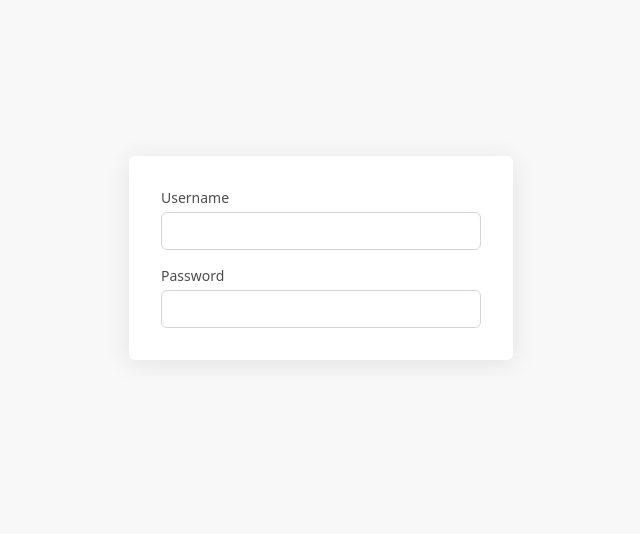
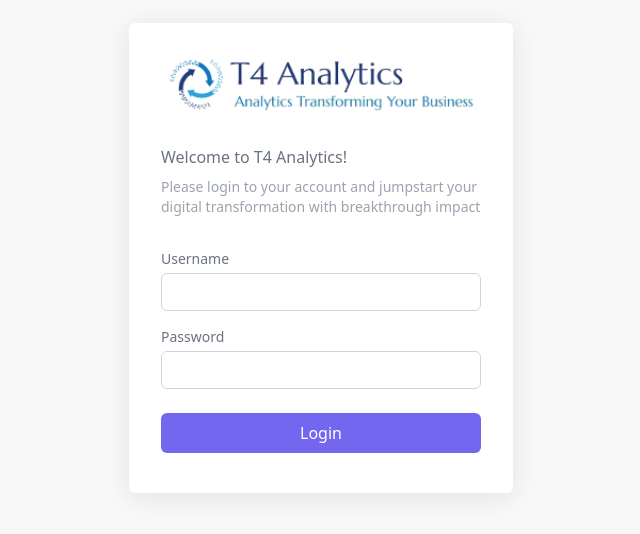
Before and after one commit to caneral/t4task, a React (Create React App) app: page / in a window 1280 px wide. Shown: the part 142-676 px from the top of the page, without its empty margins (319-959 px from the left). Built offline with nearby package versions, Linux system fonts and the light colour scheme.

Commit message:
Login page designed.

```diff
--- /dev/null
+++ b/src/components/Button/index.js
@@ -0,0 +1,11 @@
+import React from "react";
+
+const Button = ({ title }) => {
+  return (
+    <button className={`bg-[#7367f0] text-white font-medium p-2 my-2 rounded-md hover:shadow-xl  `}>
+      {title}
+    </button>
+  );
+};
+
+export default Button;
--- a/src/components/Card/Card.js
+++ b/src/components/Card/Card.js
@@ -3,7 +3,7 @@
 const Card = ({ children, className }) => {
   return (
     <div
-      className={`${className} bg-white shadow-all rounded-md justify-center p-8`}
+      className={`${className} bg-white shadow-all rounded-md justify-center p-4 sm:p-8`}
     >
       {children}
     </div>
--- a/src/components/LabelAndInput/index.js
+++ b/src/components/LabelAndInput/index.js
@@ -2,8 +2,8 @@
 
 const LabelAndInput = ({ label, type }) => {
   return (
-    <div className="w-80 flex flex-col gap-1">
-      <label className="font-medium text-sm text-opacity-70 text-black">
+    <div className="sm:w-80 flex flex-col gap-1">
+      <label className="font-medium text-sm text-gray-500">
         {label}
       </label>
       <input
--- a/src/pages/Login.js
+++ b/src/pages/Login.js
@@ -1,13 +1,21 @@
 import React from "react";
 import Card from "../components/Card/Card";
 import LabelAndInput from "../components/LabelAndInput";
+import logo from "../assets/images/logo.png";
+import Button from "../components/Button";
 
 const Login = () => {
   return (
     <div className="min-h-screen bg-[#f8f8f8] flex items-center justify-center">
-      <Card className="flex flex-col gap-4">
+      <Card className="flex flex-col gap-4 ">
+        <img src={logo} />
+        <div className="flex flex-col gap-2 my-4">
+        <h3 className="font-medium text-gray-500">Welcome to T4 Analytics!</h3>
+        <p className="font-normal sm:w-80 text-gray-400 text-sm">Please login to your account and jumpstart your digital transformation with breakthrough impact</p>
+        </div>
         <LabelAndInput label="Username" type="text" />
         <LabelAndInput label="Password" type="password" />
+        <Button title="Login" />
       </Card>
     </div>
   );
```
Also changed, not shown: src/assets/images/logo.png (added).
